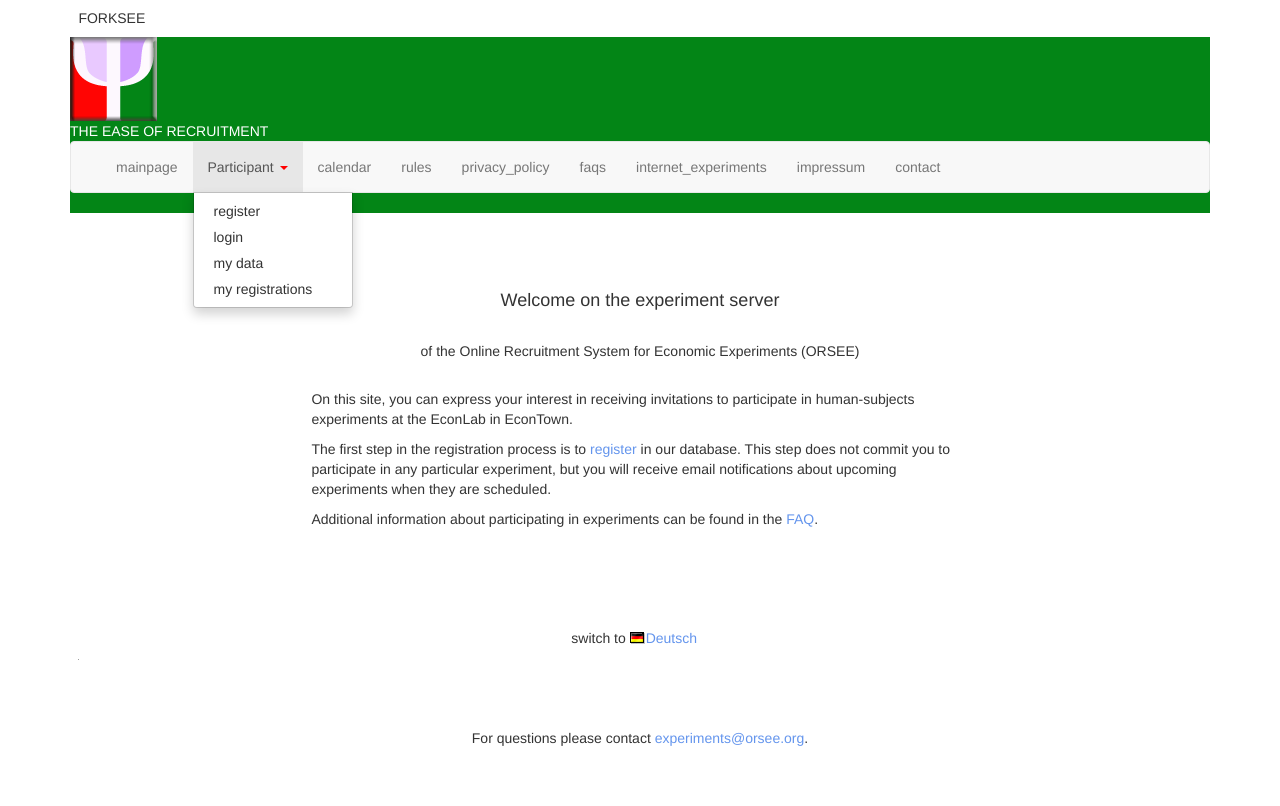
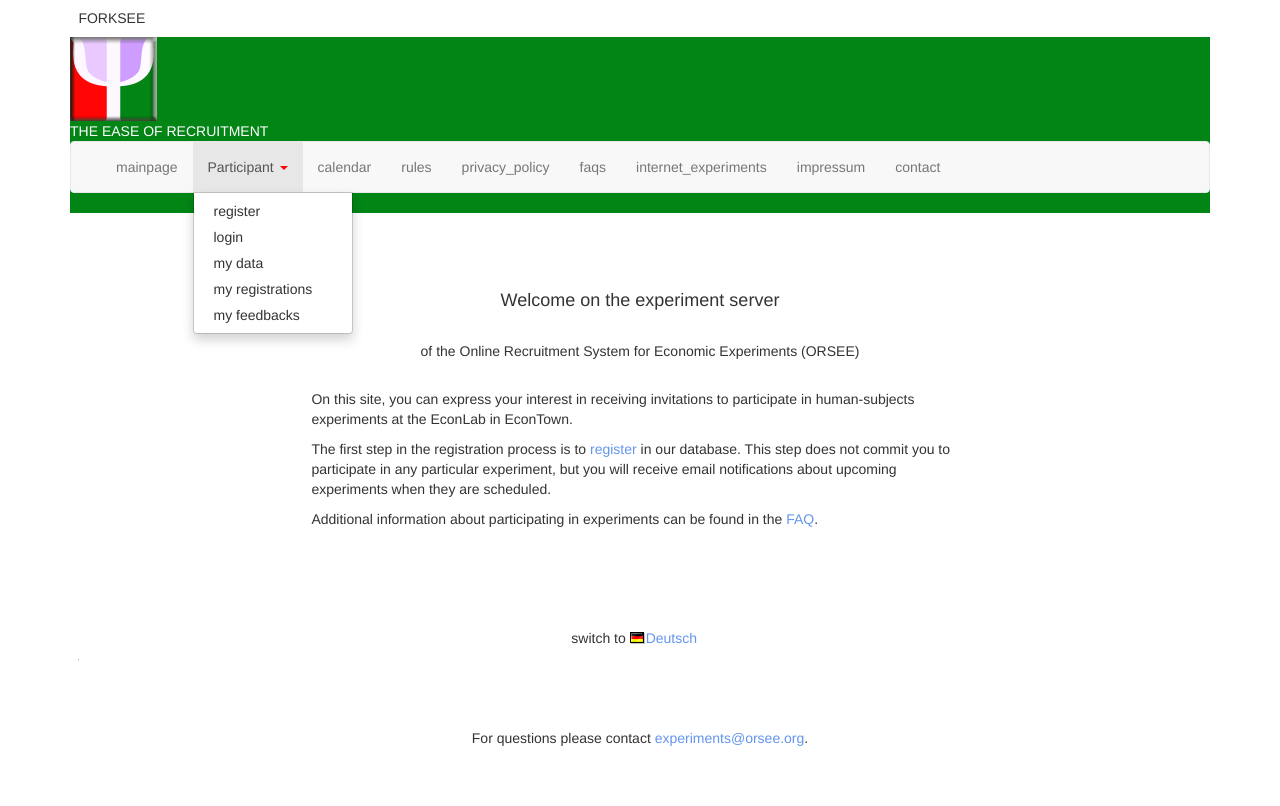
Before and after one commit to esencial/forksee, a PHP site: page /public/index.php in a window 1280 px wide, after a click on "Participant". Run offline with PHP 8.4, Linux system fonts and the light colour scheme; the visitor is signed in with stand-in values (Sample User, id 1); data comes from the database, SQL or seed files in the repository; data that the repository does not hold is empty; some libraries are stand-ins or nearby versions.

Commit message:
Añadido apartado de My Feedbacks en el menu participant

```diff
--- a/tagsets/html_stuff.php
+++ b/tagsets/html_stuff.php
@@ -135,6 +135,7 @@ function tab_menu($menu_items,$orientation="horizontal",$current_user_data_box="
         <li><a href="participant_login.php">login</a></li>
         <li><a href="participant_edit.php">my data</a></li>
         <li><a href="participant_show.php">my registrations</a></li>
+        <li><a href="participant_feedback.php">my feedbacks</a></li>
         </ul>
         </li>
         <li><a href="show_calendar.php">calendar</a></li>
```
